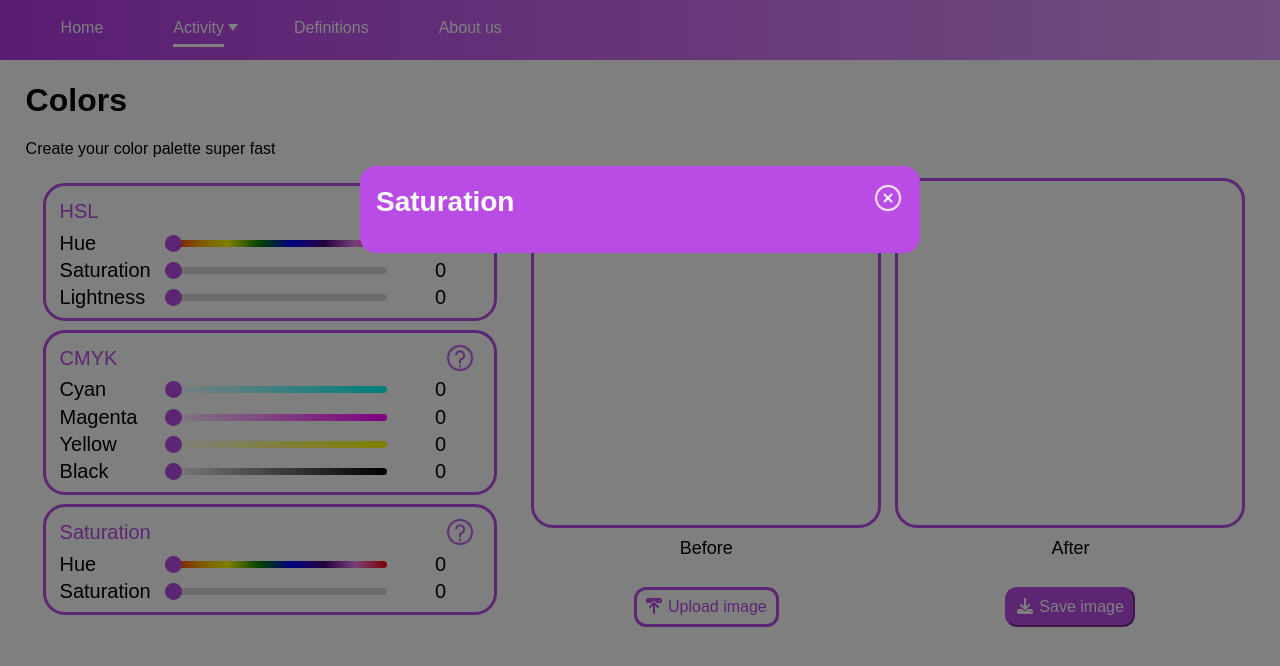
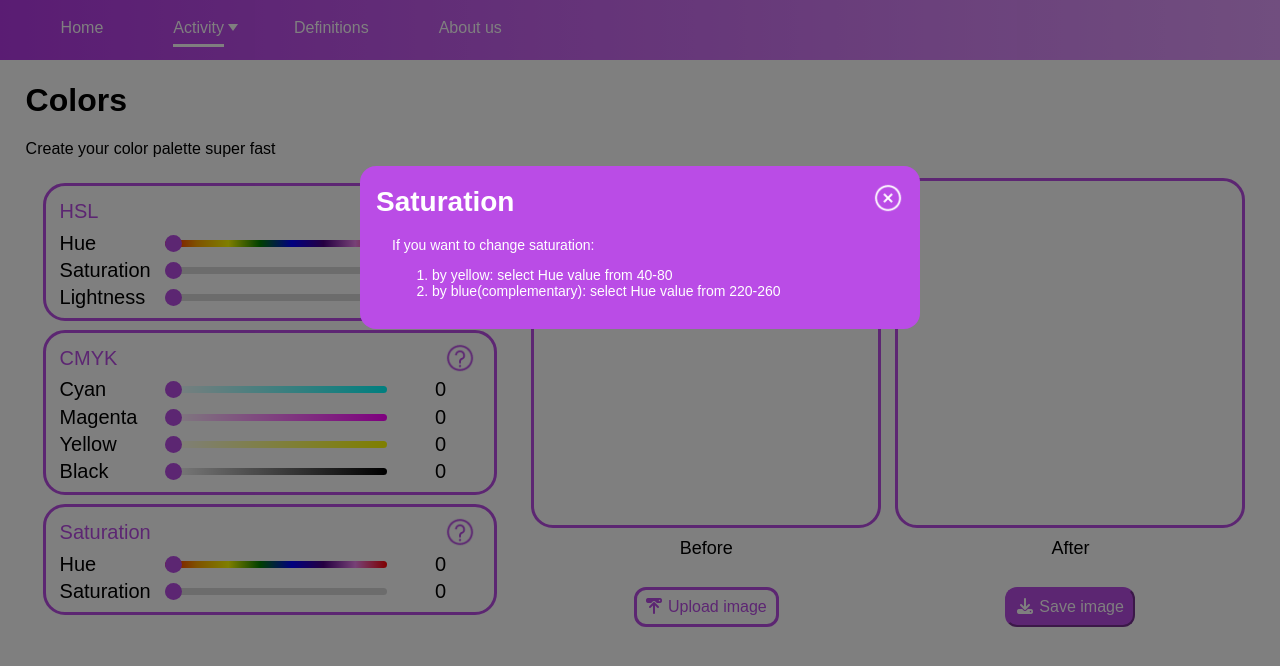
Before and after one commit to IhorP2317/Fractals-ColorSchemas-AffineTransformations, a plain HTML site: page colors.html in a window 1280 px wide. Both pictures are taken after a click on the picture 460 px from the left and 532 px from the top of the page. Drawn offline with Linux system fonts and the light colour scheme.

Commit message:
added saturation hint text

```diff
--- a/colors.html
+++ b/colors.html
@@ -180,6 +180,11 @@
             </span>
           </div>
           <div class="modal-body">
+            If you want to change saturation:
+            <ol>
+              <li>by yellow: select Hue value from 40-80</li>
+              <li>by blue(complementary): select Hue value from 220-260</li>
+            </ol>
 
           </div>
         </div>
```
